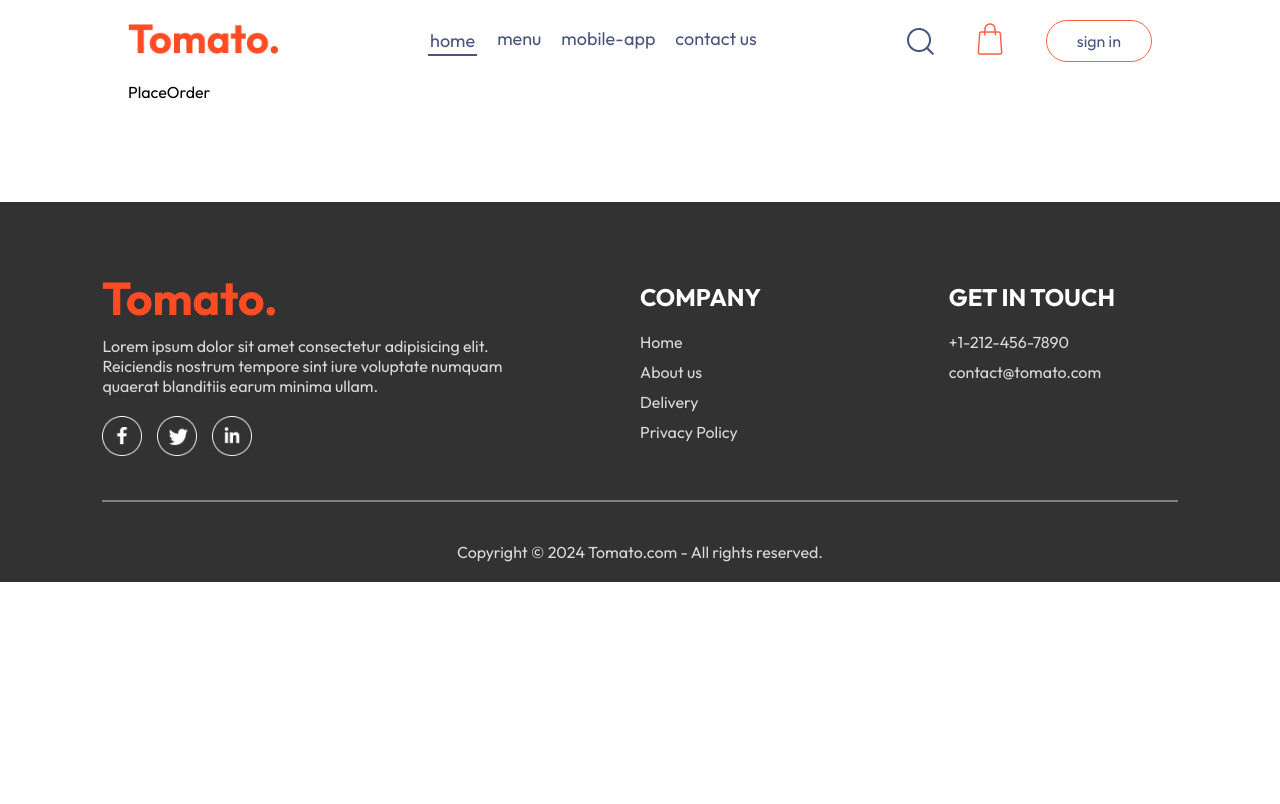
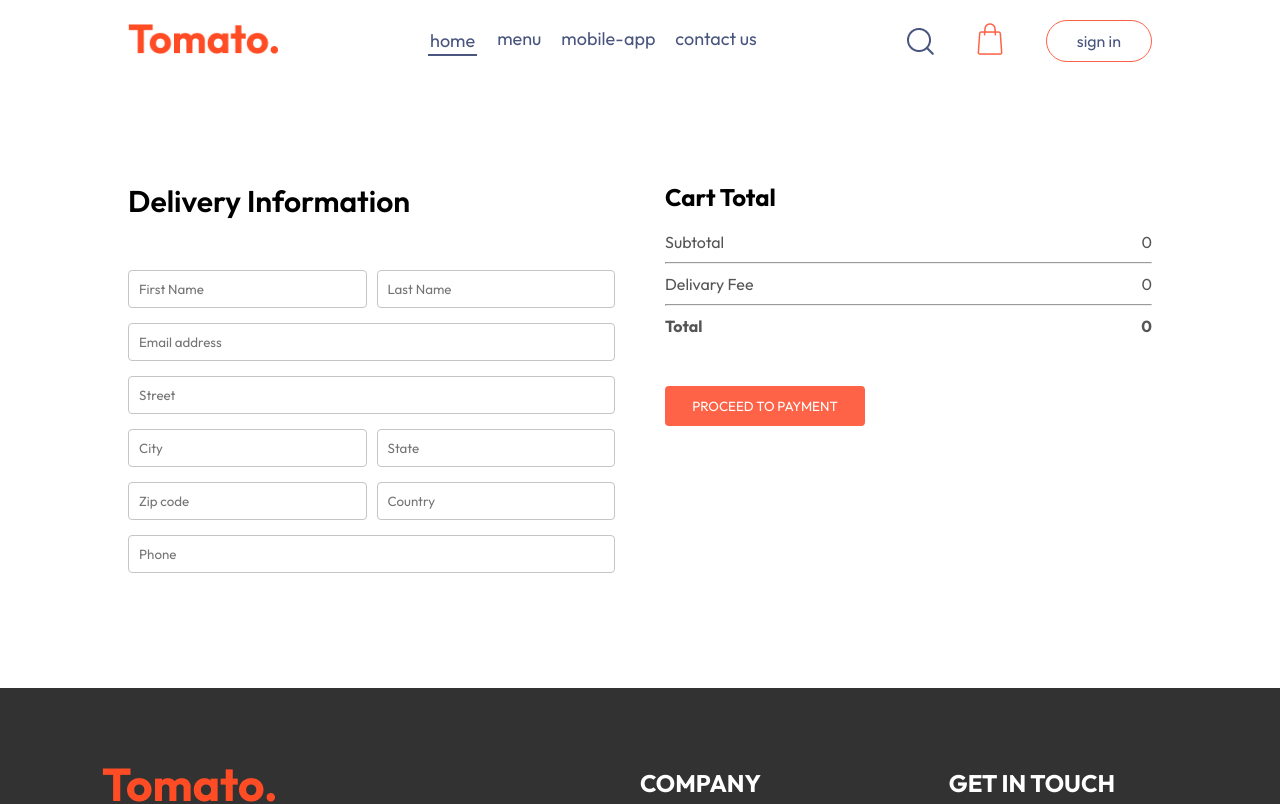
Before and after one commit to kishumohi/Front_food_delevery, a React (Vite) app: page /order in a window 1280 px wide. Shown: the top 804 px of the page. Built offline with nearby package versions, Linux system fonts and the light colour scheme.

Commit message:
front end complete

```diff
--- a/src/pages/Cart/Cart.jsx
+++ b/src/pages/Cart/Cart.jsx
@@ -1,10 +1,12 @@
 import React, { useContext } from "react";
 import "./Cart.css";
 import { StoreContext } from "../../context/StoreContext.jsx";
+import { Navigate, useNavigate } from "react-router-dom";
 
 function Cart() {
   const { cartItems, food_list, removeFromCart, getTotalCartAmount } =
     useContext(StoreContext);
+  const navigate = useNavigate();
   return (
     <div className="cart">
       <div className="cart-items">
@@ -49,15 +51,19 @@
             <hr />
             <div className="cart-total-details">
               <p>Delivary Fee</p>
-              <p>{2}</p>
+              <p>{getTotalCartAmount() === 0 ? 0 : 2}</p>
             </div>
             <hr />
             <div className="cart-total-details">
               <b>Total</b>
-              <b>{getTotalCartAmount() + 2}</b>
+              <b>
+                {getTotalCartAmount() + (getTotalCartAmount() === 0 ? 0 : 2)}
+              </b>
             </div>
           </div>
-          <button>Proceed To CHECKOUT</button>
+          <button onClick={() => navigate("/order")}>
+            PROCEED To CHECKOUT
+          </button>
         </div>
         <div className="cart-promocode">
           <div>
--- a/src/pages/PlaceOrder/PlaceOrder.css
+++ b/src/pages/PlaceOrder/PlaceOrder.css
@@ -0,0 +1,35 @@
+.place-order {
+  display: flex;
+  align-items: start;
+  justify-content: space-between;
+  gap: 50px;
+  margin-top: 100px;
+}
+.place-order-left {
+  width: 100%;
+  max-width: max(30%, 500px);
+}
+.place-order-left .title {
+  font-size: 30px;
+  font-weight: 600;
+  margin-bottom: 50px;
+}
+.place-order-left input {
+  margin-bottom: 15px;
+  width: 100%;
+  padding: 10px;
+  border: 1px solid #c5c5c5;
+  border-radius: 4px;
+  outline-color: tomato;
+}
+.place-order-left .multi-fields {
+  display: flex;
+  gap: 10px;
+}
+.place-order-right {
+  width: 100%;
+  max-width: max(40%, 500px);
+}
+.place-order .cart-total button {
+  margin-top: 30px;
+}
--- a/src/pages/PlaceOrder/PlaceOrder.jsx
+++ b/src/pages/PlaceOrder/PlaceOrder.jsx
@@ -1,8 +1,57 @@
-import React from "react";
+import React, { useContext } from "react";
 import "./PlaceOrder.css";
+import { StoreContext } from "../../context/StoreContext.jsx";
 
 const PlaceOrder = () => {
-  return <div>PlaceOrder</div>;
+  const { getTotalCartAmount } = useContext(StoreContext);
+  return (
+    <div>
+      <form className="place-order">
+        <div className="place-order-left">
+          <p className="title">Delivery Information</p>
+          <div className="multi-fields">
+            <input type="text" placeholder="First Name" />
+            <input type="text" placeholder="Last Name" />
+          </div>
+          <input type="text" placeholder="Email address" />
+          <input type="text" placeholder="Street" />
+          <div className="multi-fields">
+            <input type="text" placeholder="City" />
+            <input type="text" placeholder="State" />
+          </div>
+          <div className="multi-fields">
+            <input type="text" placeholder="Zip code" />
+            <input type="text" placeholder="Country" />
+          </div>
+          <input type="text" placeholder="Phone" />
+        </div>
+        <div className="place-order-right">
+          <div className="cart-total">
+            <h2>Cart Total</h2>
+            <div>
+              <div className="cart-total-details">
+                <p>Subtotal</p>
+                <p>{getTotalCartAmount()}</p>
+              </div>
+              <hr />
+              <div className="cart-total-details">
+                <p>Delivary Fee</p>
+                <p>{getTotalCartAmount() === 0 ? 0 : 2}</p>
+              </div>
+              <hr />
+              <div className="cart-total-details">
+                <b>Total</b>
+                <b>
+                  {getTotalCartAmount() + (getTotalCartAmount() === 0 ? 0 : 2)}
+                </b>
+              </div>
+            </div>
+            <button>PROCEED TO PAYMENT</button>
+          </div>
+        </div>
+      </form>
+    </div>
+  );
 };
 
 export default PlaceOrder;
```
